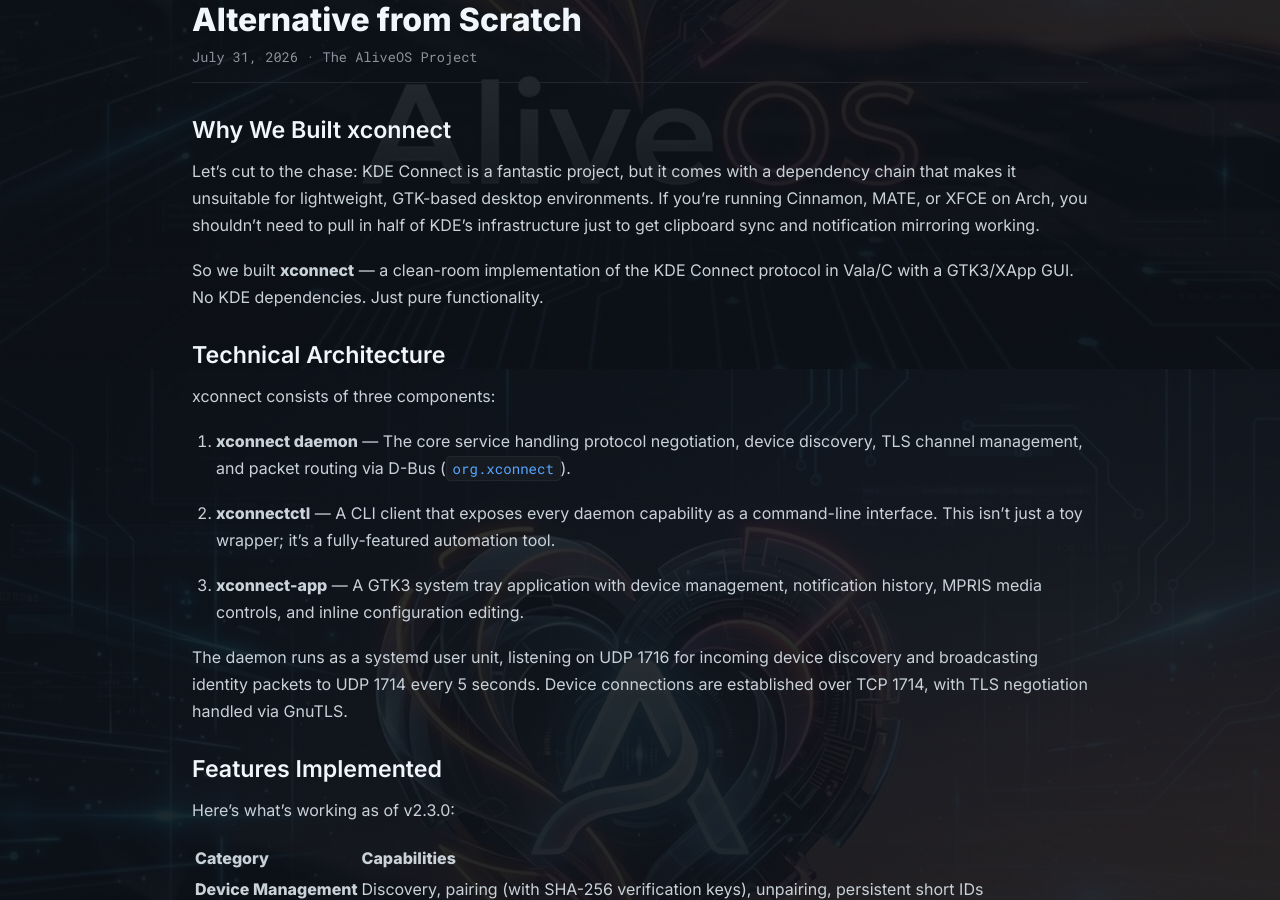
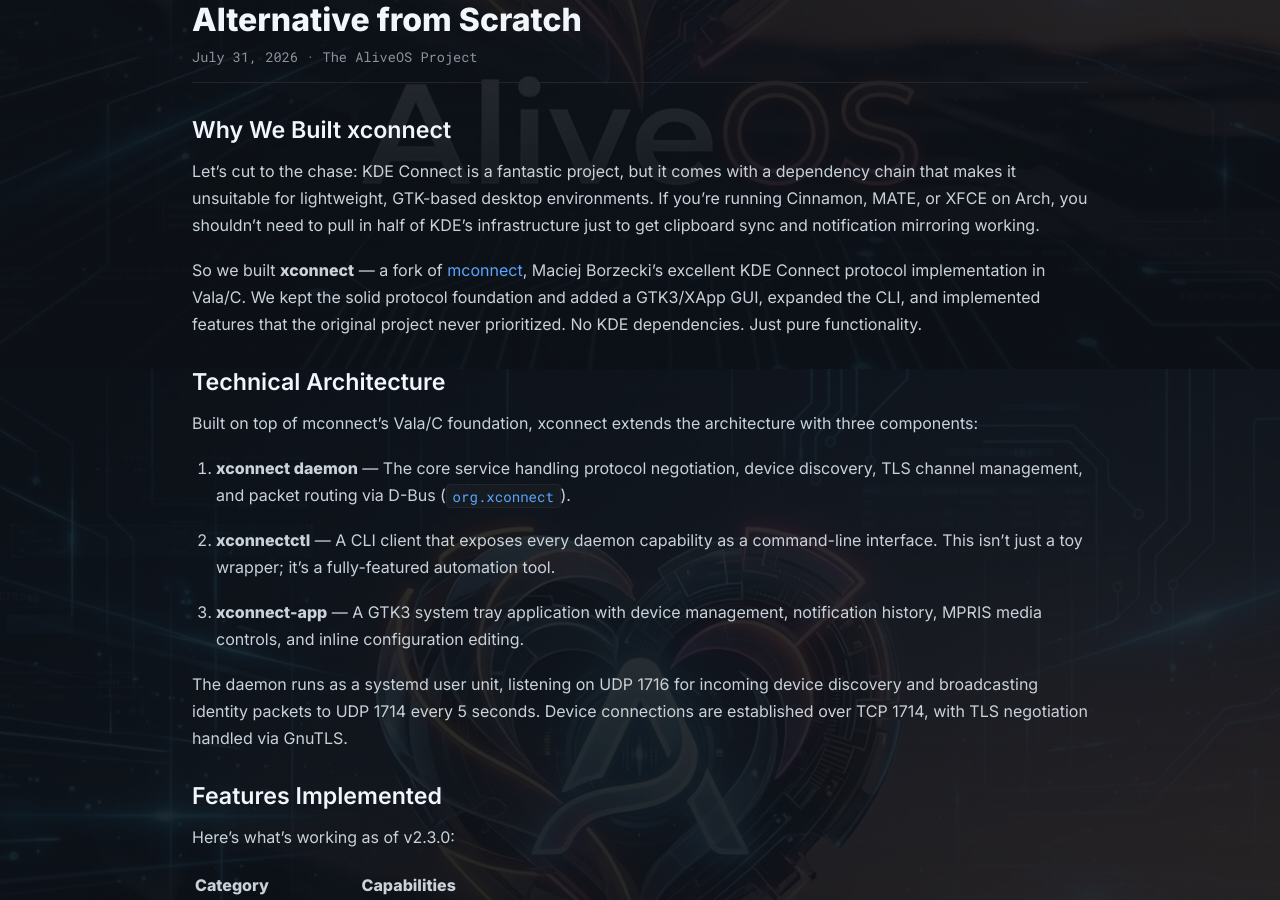
Before and after one commit to Twilight0/aliveos.github.io, a Jekyll site: the page built from _posts/2026-07-31-xconnect-deep-dive.md, in a window 1280 px wide and 900 px high, scrolled down 531 px. Built offline with Jekyll 4.4.1, drawn with Linux system fonts in a browser that asks for light colours; comment, search, counter and statistics services are not loaded; some of the changed text lies outside the part shown.

Commit message:
Update xconnect post: acknowledge mconnect fork origin

```diff
--- a/_posts/2026-07-31-xconnect-deep-dive.md
+++ b/_posts/2026-07-31-xconnect-deep-dive.md
@@ -9,11 +9,11 @@
 
 Let's cut to the chase: KDE Connect is a fantastic project, but it comes with a dependency chain that makes it unsuitable for lightweight, GTK-based desktop environments. If you're running Cinnamon, MATE, or XFCE on Arch, you shouldn't need to pull in half of KDE's infrastructure just to get clipboard sync and notification mirroring working.
 
-So we built **xconnect** — a clean-room implementation of the KDE Connect protocol in Vala/C with a GTK3/XApp GUI. No KDE dependencies. Just pure functionality.
+So we built **xconnect** — a fork of [mconnect](https://github.com/bboozzoo/mconnect), Maciej Borzecki's excellent KDE Connect protocol implementation in Vala/C. We kept the solid protocol foundation and added a GTK3/XApp GUI, expanded the CLI, and implemented features that the original project never prioritized. No KDE dependencies. Just pure functionality.
 
 ## Technical Architecture
 
-xconnect consists of three components:
+Built on top of mconnect's Vala/C foundation, xconnect extends the architecture with three components:
 
 1. **xconnect daemon** — The core service handling protocol negotiation, device discovery, TLS channel management, and packet routing via D-Bus (`org.xconnect`).
 
@@ -171,4 +171,8 @@
 
 ---
 
+*xconnect is a fork of [mconnect](https://github.com/bboozzoo/mconnect) by Maciej Borzecki. We're grateful for the solid protocol foundation that made this project possible.*
+
+---
+
 *Got feedback? Found a bug? Open an issue on [GitHub](https://github.com/Twilight0/xconnect/issues) or join the discussion on the [AliveOS Forum](https://aliveos.org/forum).*
```
